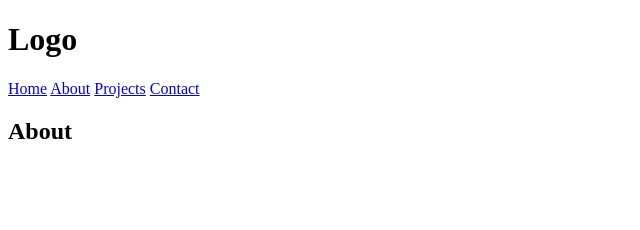
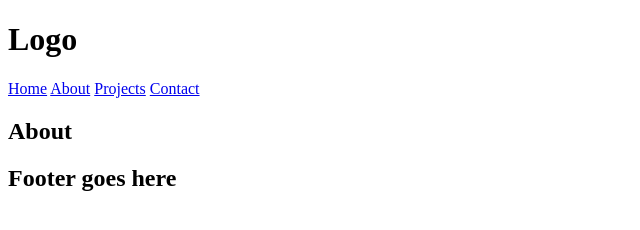
Before and after one commit to bizzy9/Portfolio, a plain HTML site: page index.html in a window 1280 px wide. Shown: the whole page, without its empty margins (0-640 px from the left). Drawn offline with Linux system fonts and the light colour scheme.

Commit message:
modified footer

```diff
--- a/index.html
+++ b/index.html
@@ -25,7 +25,7 @@
         </main>
 
         <footer>
-            <h2></h2>
+            <h2>Footer goes here</h2>
         </footer>
     </body>
 </html>
```
